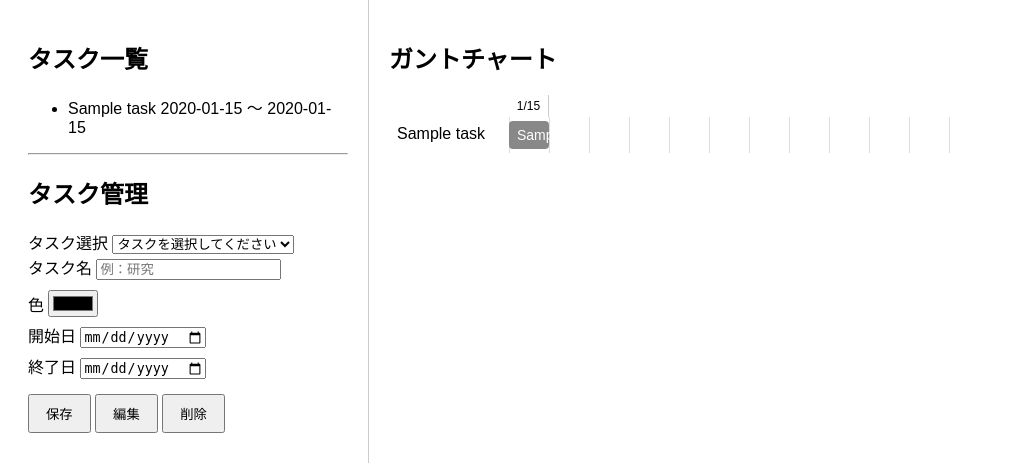
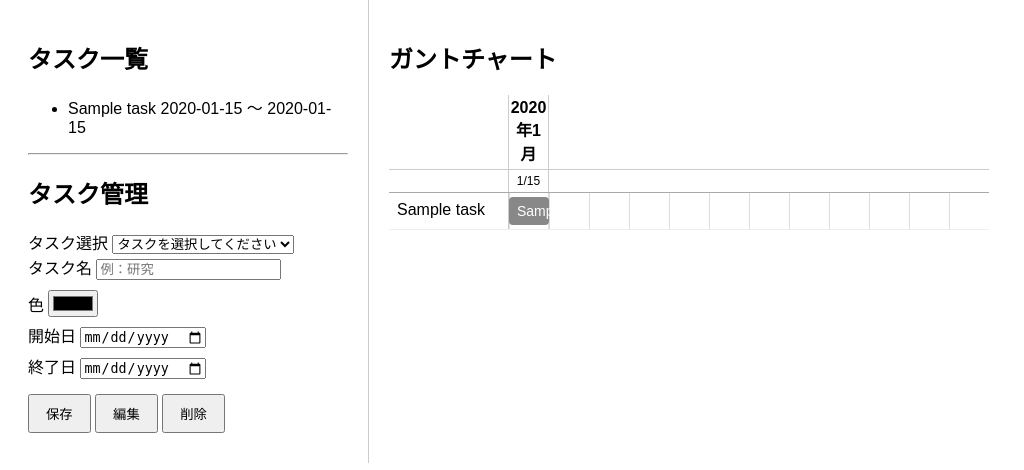
Before and after one commit to Nagisa-Ka/task-gantt, a Flask app: page / in a window 1280 px wide. Shown: the part 147-617 px from the top of the page, without its empty margins (0-1024 px from the left). Run offline with Flask 3, Linux system fonts and the light colour scheme; tables that the repository leaves empty hold one stand-in row (values such as "Sample post").

Commit message:
Improve Gantt chart timeline and styling

```diff
--- a/static/css/style.css
+++ b/static/css/style.css
@@ -131,3 +131,69 @@ button {
     z-index: 10;
     pointer-events: none;
 }
+
+#gantt-month-header,
+#gantt-header {
+    display: grid;
+    grid-template-columns: 120px 1fr;
+}
+
+#gantt-month-header {
+    border-bottom: 1px solid #cccccc;
+}
+
+#gantt-header {
+    border-bottom: 1px solid #aaaaaa;
+}
+
+#gantt-months {
+    display: flex;
+}
+
+.gantt-month {
+    flex-shrink: 0;
+    text-align: center;
+    box-sizing: border-box;
+    border-right: 1px solid #cccccc;
+    font-weight: bold;
+    padding: 4px 0;
+}
+
+.gantt-date.weekend {
+    background-color: #f0f0f0;
+}
+.gantt-background {
+    display: flex;
+    position: absolute;
+    inset: 0;
+}
+
+.gantt-background-day {
+    width: 40px;
+    flex-shrink: 0;
+    border-right: 1px solid #dddddd;
+    box-sizing: border-box;
+}
+
+.gantt-background-day.weekend {
+    background-color: #f0f0f0;
+}
+
+.gantt-bar {
+    z-index: 1;
+}
+
+.gantt-header-title,
+.gantt-task-title {
+    border-right: 1px solid #cccccc;
+    box-sizing: border-box;
+}
+
+.gantt-task-title {
+    padding: 8px;
+}
+
+.gantt-task {
+    margin-bottom: 0;
+    border-bottom: 1px solid #eeeeee;
+}
--- a/static/js/script.js
+++ b/static/js/script.js
@@ -105,8 +105,6 @@ ganttTasks.forEach(function (taskElement) {
 //データがある場合だけガントチャートを描写
 if (taskData.length > 0) {
 
-    //日付ヘッダー
-
     const chartStartDate = new Date(
         Math.min(
             ...taskData.map(function (task) {
@@ -141,6 +139,7 @@ if (taskData.length > 0) {
     ganttChart.style.width =
         `${120 + chartDuration * pixelsPerDay}px`;
 
+    //日付ヘッダー
     for (let day = 0; day < chartDuration; day++) {
         const currentDate =
             new Date(chartStartDate);
@@ -157,7 +156,71 @@ if (taskData.length > 0) {
         dateElement.textContent =
             `${currentDate.getMonth() + 1}/${currentDate.getDate()}`;
 
+        // 土日の判定
+        const dayOfWeek =
+            currentDate.getDay();
+
+        if (dayOfWeek === 0 || dayOfWeek === 6) {
+            dateElement.classList.add("weekend");
+        }
+
         ganttDates.appendChild(dateElement);
+    }
+
+    //月ヘッダー
+    const ganttMonths =
+        document.getElementById("gantt-months");
+
+    let currentMonth = null;
+    let monthElement = null;
+    let monthDayCount = 0;
+
+    for (let day = 0; day < chartDuration; day++) {
+
+        const currentDate =
+            new Date(chartStartDate);
+
+        currentDate.setDate(
+            chartStartDate.getDate() + day
+        );
+
+        const year =
+            currentDate.getFullYear();
+
+        const month =
+            currentDate.getMonth();
+
+        const monthKey =
+            `${year}-${month}`;
+
+        if (monthKey !== currentMonth) {
+
+            if (monthElement !== null) {
+                monthElement.style.width =
+                    `${monthDayCount * pixelsPerDay}px`;
+            }
+
+            monthElement =
+                document.createElement("div");
+
+            monthElement.classList.add("gantt-month");
+
+            monthElement.textContent =
+                `${year}年${month + 1}月`;
+
+            ganttMonths.appendChild(monthElement);
+
+            currentMonth = monthKey;
+            monthDayCount = 1;
+
+        } else {
+            monthDayCount++;
+        }
+    }
+
+    if (monthElement !== null) {
+        monthElement.style.width =
+            `${monthDayCount * pixelsPerDay}px`;
     }
 
     //今日線
@@ -197,17 +260,66 @@ if (taskData.length > 0) {
         const datesLeft =
             datesRect.left - chartRect.left;
 
+        const todayPosition =
+            datesLeft + todayDays * pixelsPerDay;
+
         todayLine.style.left =
-            `${datesLeft + todayDays * pixelsPerDay}px`;
+            `${todayPosition}px`;
 
         document
             .getElementById("gantt-chart")
             .appendChild(todayLine);
+
+        const ganttContainer =
+            document.getElementById("gantt-container");
+
+        ganttContainer.scrollLeft =
+            Math.max(
+                0,
+                todayPosition - ganttContainer.clientWidth / 2
+            );
     }
+
+
+
+
+
 
     //ガントバー
 
     taskData.forEach(function (task) {
+
+        // タスク行の背景を取得
+        const background =
+            task.element.querySelector(".gantt-background");
+
+        // 1日ずつ背景セルを作る
+        for (let day = 0; day < chartDuration; day++) {
+
+            const currentDate =
+                new Date(chartStartDate);
+
+            currentDate.setDate(
+                chartStartDate.getDate() + day
+            );
+
+            const backgroundDay =
+                document.createElement("div");
+
+            backgroundDay.classList.add(
+                "gantt-background-day"
+            );
+
+            const dayOfWeek =
+                currentDate.getDay();
+
+            if (dayOfWeek === 0 || dayOfWeek === 6) {
+                backgroundDay.classList.add("weekend");
+            }
+
+            background.appendChild(backgroundDay);
+        }
+
         const startDifference =
             task.startDate.getTime()
             - chartStartDate.getTime();
--- a/templates/index.html
+++ b/templates/index.html
@@ -158,6 +158,11 @@
 
             <div id="gantt-chart">
 
+                <div id="gantt-month-header">
+                    <div class="gantt-header-title"></div>
+                    <div id="gantt-months"></div>
+                </div>
+
                 <div id="gantt-header">
                     <div class="gantt-header-title"></div>
                     <div id="gantt-dates"></div>
@@ -176,6 +181,7 @@
                         </span>
 
                         <div class="gantt-row">
+                            <div class="gantt-background"></div>
                             <div class="gantt-bar">
                                 {{ task.title }}
                             </div>
```
